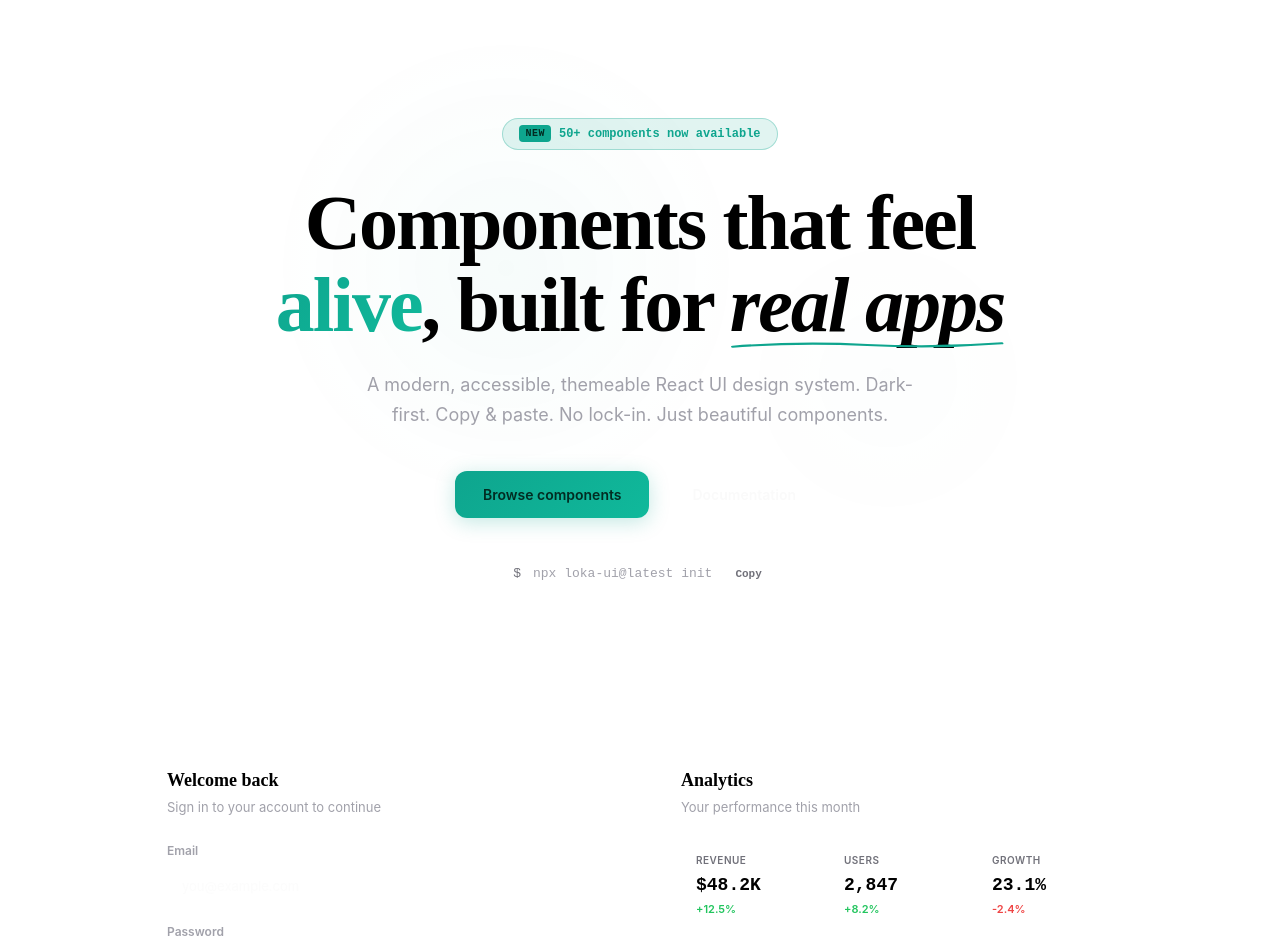
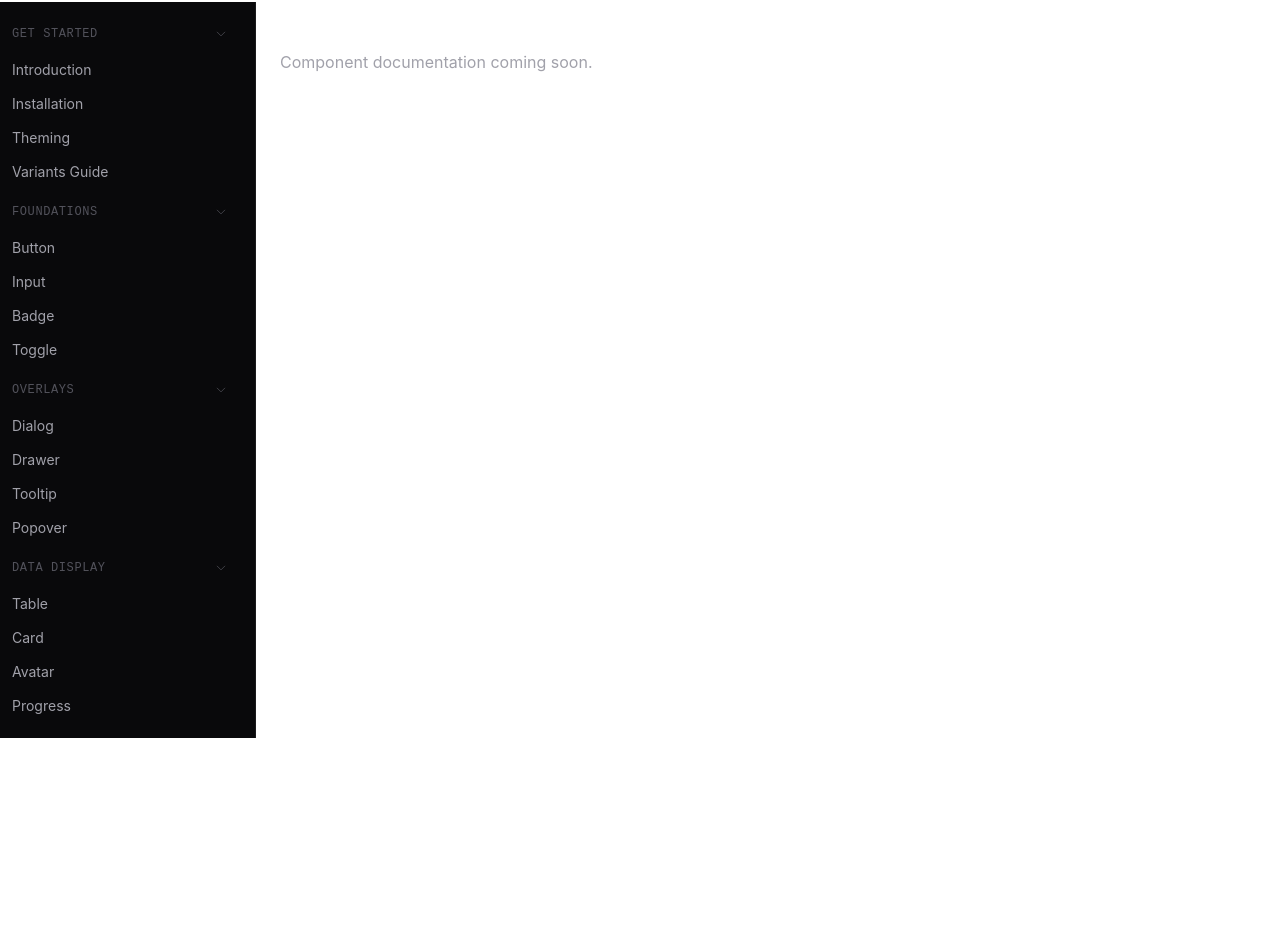
Before and after one commit to openloka/LokaUI, a React (Vite) app: page /docs/1 in a window 1280 px wide. Shown: the part 62-1014 px from the top of the page. After the commit the page ends 800 px from the top, so only its background shows below. Built offline with nearby package versions, Linux system fonts and the light colour scheme; a web font is replaced by a local one.

Commit message:
feat: add React Router, sidebar navigation, and layout shell

```diff
--- a/src/App.jsx
+++ b/src/App.jsx
@@ -1,19 +1,16 @@
-import { useEffect } from 'react'
-import { ThemeProvider } from './theme'
-import Header from './components/Header'
-import Hero from './components/Hero'
-import Showcase from './components/Showcase'
-import Marquee from './components/Marquee'
-import Features from './components/Features'
-import ComponentBrowser from './components/ComponentBrowser'
-import CtaSection from './components/CtaSection'
-import Footer from './components/Footer'
+import { lazy, Suspense, useEffect } from 'react'
+import { Routes, Route } from 'react-router-dom'
+import Providers from './components/layout/Providers'
+
+const LandingPage = lazy(() => import('./pages/LandingPage'))
+const SidebarLayout = lazy(() => import('./components/layout/SidebarLayout'))
+const CategoryPage = lazy(() => import('./pages/CategoryPage'))
 
 function ScrollAnimator({ children }) {
   useEffect(() => {
     const observer = new IntersectionObserver(
       (entries) => {
-        entries.forEach(entry => {
+        entries.forEach((entry) => {
           if (entry.isIntersecting) {
             const el = entry.target
             const delay = el.dataset.delay || '0'
@@ -26,33 +23,36 @@ function ScrollAnimator({ children }) {
       },
       { threshold: 0.12 }
     )
-
-    const elements = document.querySelectorAll('[data-anim]')
-    elements.forEach(el => {
+    document.querySelectorAll('[data-anim]').forEach((el) => {
       el.style.opacity = '0'
       el.style.transform = 'translateY(28px)'
       observer.observe(el)
     })
-
     return () => observer.disconnect()
   }, [])
+  return children
+}
 
-  return children
+function AppRoutes() {
+  return (
+    <ScrollAnimator>
+      <Suspense fallback={<div className="min-h-screen bg-bg" />}>
+        <Routes>
+          <Route path="/" element={<LandingPage />} />
+          <Route element={<SidebarLayout />}>
+            <Route path="/docs/:slug" element={<CategoryPage />} />
+            <Route path="/:category/:component" element={<CategoryPage />} />
+          </Route>
+        </Routes>
+      </Suspense>
+    </ScrollAnimator>
+  )
 }
 
 export default function App() {
   return (
-    <ThemeProvider>
-      <ScrollAnimator>
-        <Header />
-        <Hero />
-        <Showcase />
-        <Marquee />
-        <Features />
-        <ComponentBrowser />
-        <CtaSection />
-        <Footer />
-      </ScrollAnimator>
-    </ThemeProvider>
+    <Providers>
+      <AppRoutes />
+    </Providers>
   )
 }
--- /dev/null
+++ b/src/components/layout/SidebarLayout.jsx
@@ -0,0 +1,15 @@
+import { Outlet } from 'react-router-dom'
+import Sidebar from '../navs/Sidebar'
+
+export default function SidebarLayout() {
+  return (
+    <div className="flex min-h-screen pt-16">
+      <aside className="hidden md:block fixed top-16 left-0 bottom-0 w-64 bg-bg">
+        <Sidebar />
+      </aside>
+      <main className="flex-1 md:ml-64 px-6 py-8 max-w-5xl">
+        <Outlet />
+      </main>
+    </div>
+  )
+}
--- /dev/null
+++ b/src/components/navs/Sidebar.jsx
@@ -0,0 +1,68 @@
+import { useState } from 'react'
+import { Link } from 'react-router-dom'
+import { ChevronRightIcon, HeartIcon } from '@heroicons/react/24/outline'
+import { HeartIcon as HeartSolidIcon } from '@heroicons/react/24/solid'
+import { useActiveRoute } from '../../hooks/useActiveRoute'
+import { CATEGORIES, NEW, UPDATED } from '../../constants/Categories'
+
+export default function Sidebar() {
+  const { isActive } = useActiveRoute()
+  const [collapsed, setCollapsed] = useState({})
+  const [favorites, setFavorites] = useState(() => {
+    try { return JSON.parse(localStorage.getItem('lokaui-favorites') || '[]') }
+    catch { return [] }
+  })
+
+  const toggleSection = (name) => {
+    setCollapsed(prev => ({ ...prev, [name]: !prev[name] }))
+  }
+
+  const toggleFavorite = (slug) => {
+    setFavorites(prev => {
+      const next = prev.includes(slug) ? prev.filter(f => f !== slug) : [...prev, slug]
+      localStorage.setItem('lokaui-favorites', JSON.stringify(next))
+      return next
+    })
+  }
+
+  return (
+    <nav className="w-64 h-full overflow-y-auto py-4 pr-4 border-r border-border">
+      {CATEGORIES.map((cat) => (
+        <div key={cat.name} className="mb-2">
+          <button
+            onClick={() => toggleSection(cat.name)}
+            className="flex items-center justify-between w-full px-3 py-2 text-xs font-pixel uppercase tracking-wider text-text-muted hover:text-text-secondary transition-colors"
+          >
+            {cat.name}
+            <ChevronRightIcon className={`w-3 h-3 transition-transform ${collapsed[cat.name] ? '' : 'rotate-90'}`} />
+          </button>
+          {!collapsed[cat.name] && (
+            <ul className="mt-1 space-y-0.5">
+              {cat.subcategories.map((sub) => {
+                const path = cat.isDoc ? `/docs/${sub.slug}` : `/${cat.slug}/${sub.slug}`
+                const active = isActive(path)
+                const isFav = favorites.includes(sub.slug)
+                return (
+                  <li key={sub.slug}>
+                    <Link to={path} className={`group flex items-center justify-between px-3 py-1.5 rounded-md text-sm transition-colors ${active ? 'bg-accent-muted text-accent border-l-2 border-accent' : 'text-text-secondary hover:text-text-primary hover:bg-bg-hover'}`}>
+                      <span className="flex items-center gap-2">
+                        {sub.name}
+                        {NEW.includes(sub.name) && <span className="text-[10px] px-1.5 py-0.5 rounded bg-status-green-muted text-status-green font-mono">NEW</span>}
+                        {UPDATED.includes(sub.name) && <span className="text-[10px] px-1.5 py-0.5 rounded bg-status-blue-muted text-status-blue font-mono">UPD</span>}
+                      </span>
+                      {!cat.isDoc && (
+                        <button onClick={(e) => { e.preventDefault(); e.stopPropagation(); toggleFavorite(sub.slug) }} className="opacity-0 group-hover:opacity-100 transition-opacity">
+                          {isFav ? <HeartSolidIcon className="w-3.5 h-3.5 text-red-400" /> : <HeartIcon className="w-3.5 h-3.5 text-text-muted" />}
+                        </button>
+                      )}
+                    </Link>
+                  </li>
+                )
+              })}
+            </ul>
+          )}
+        </div>
+      ))}
+    </nav>
+  )
+}
--- /dev/null
+++ b/src/constants/Categories.js
@@ -0,0 +1,76 @@
+export const CATEGORIES = [
+  {
+    name: 'Get Started',
+    slug: 'docs',
+    isDoc: true,
+    subcategories: [
+      { name: 'Introduction', slug: 'getting-started' },
+      { name: 'Installation', slug: 'installation' },
+      { name: 'Theming', slug: 'theming' },
+      { name: 'Variants Guide', slug: 'variants' },
+    ],
+  },
+  {
+    name: 'Foundations',
+    slug: 'foundations',
+    subcategories: [
+      { name: 'Button', slug: 'button' },
+      { name: 'Input', slug: 'input' },
+      { name: 'Badge', slug: 'badge' },
+      { name: 'Toggle', slug: 'toggle' },
+    ],
+  },
+  {
+    name: 'Overlays',
+    slug: 'overlays',
+    subcategories: [
+      { name: 'Dialog', slug: 'dialog' },
+      { name: 'Drawer', slug: 'drawer' },
+      { name: 'Tooltip', slug: 'tooltip' },
+      { name: 'Popover', slug: 'popover' },
+    ],
+  },
+  {
+    name: 'Data Display',
+    slug: 'data-display',
+    subcategories: [
+      { name: 'Table', slug: 'table' },
+      { name: 'Card', slug: 'card' },
+      { name: 'Avatar', slug: 'avatar' },
+      { name: 'Progress', slug: 'progress' },
+    ],
+  },
+  {
+    name: 'Navigation',
+    slug: 'navigation',
+    subcategories: [
+      { name: 'Tabs', slug: 'tabs' },
+      { name: 'Breadcrumb', slug: 'breadcrumb' },
+      { name: 'Sidebar', slug: 'sidebar' },
+      { name: 'Pagination', slug: 'pagination' },
+    ],
+  },
+  {
+    name: 'Forms',
+    slug: 'forms',
+    subcategories: [
+      { name: 'Select', slug: 'select' },
+      { name: 'Checkbox', slug: 'checkbox' },
+      { name: 'Radio', slug: 'radio' },
+      { name: 'Textarea', slug: 'textarea' },
+    ],
+  },
+  {
+    name: 'Feedback',
+    slug: 'feedback',
+    subcategories: [
+      { name: 'Toast', slug: 'toast' },
+      { name: 'Alert', slug: 'alert' },
+      { name: 'Skeleton', slug: 'skeleton' },
+      { name: 'Spinner', slug: 'spinner' },
+    ],
+  },
+]
+
+export const NEW = []
+export const UPDATED = []
--- /dev/null
+++ b/src/constants/Site.js
@@ -0,0 +1,7 @@
+export const SITE = {
+  name: 'LokaUI',
+  description: 'An open source collection of high quality, accessible, and fully customizable UI components.',
+  url: 'https://lokaui.dev',
+  github: 'https://github.com/lokaui/lokaui',
+  twitter: 'https://twitter.com/lokaui',
+}
--- /dev/null
+++ b/src/hooks/useActiveRoute.js
@@ -0,0 +1,14 @@
+import { useLocation } from 'react-router-dom'
+
+export function useActiveRoute() {
+  const { pathname } = useLocation()
+  const segments = pathname.split('/').filter(Boolean)
+
+  return {
+    pathname,
+    category: segments[0] || null,
+    component: segments[1] || null,
+    isActive: (path) => pathname === path,
+    isInCategory: (slug) => segments[0] === slug,
+  }
+}
--- a/src/main.jsx
+++ b/src/main.jsx
@@ -1,7 +1,7 @@
 import { StrictMode } from 'react'
 import { createRoot } from 'react-dom/client'
+import App from './App'
 import './styles.css'
-import App from './App'
 
 createRoot(document.getElementById('root')).render(
   <StrictMode>
--- /dev/null
+++ b/src/pages/CategoryPage.jsx
@@ -0,0 +1,11 @@
+import { useParams } from 'react-router-dom'
+
+export default function CategoryPage() {
+  const { category, component } = useParams()
+  return (
+    <div className="text-text-primary">
+      <h1 className="text-2xl font-pixel mb-4 capitalize">{component || category}</h1>
+      <p className="text-text-secondary">Component documentation coming soon.</p>
+    </div>
+  )
+}
--- /dev/null
+++ b/src/pages/LandingPage.jsx
@@ -0,0 +1,23 @@
+import Header from '../components/Header'
+import Hero from '../components/Hero'
+import Showcase from '../components/Showcase'
+import Marquee from '../components/Marquee'
+import Features from '../components/Features'
+import ComponentBrowser from '../components/ComponentBrowser'
+import CtaSection from '../components/CtaSection'
+import Footer from '../components/Footer'
+
+export default function LandingPage() {
+  return (
+    <>
+      <Header />
+      <Hero />
+      <Showcase />
+      <Marquee />
+      <Features />
+      <ComponentBrowser />
+      <CtaSection />
+      <Footer />
+    </>
+  )
+}
```
